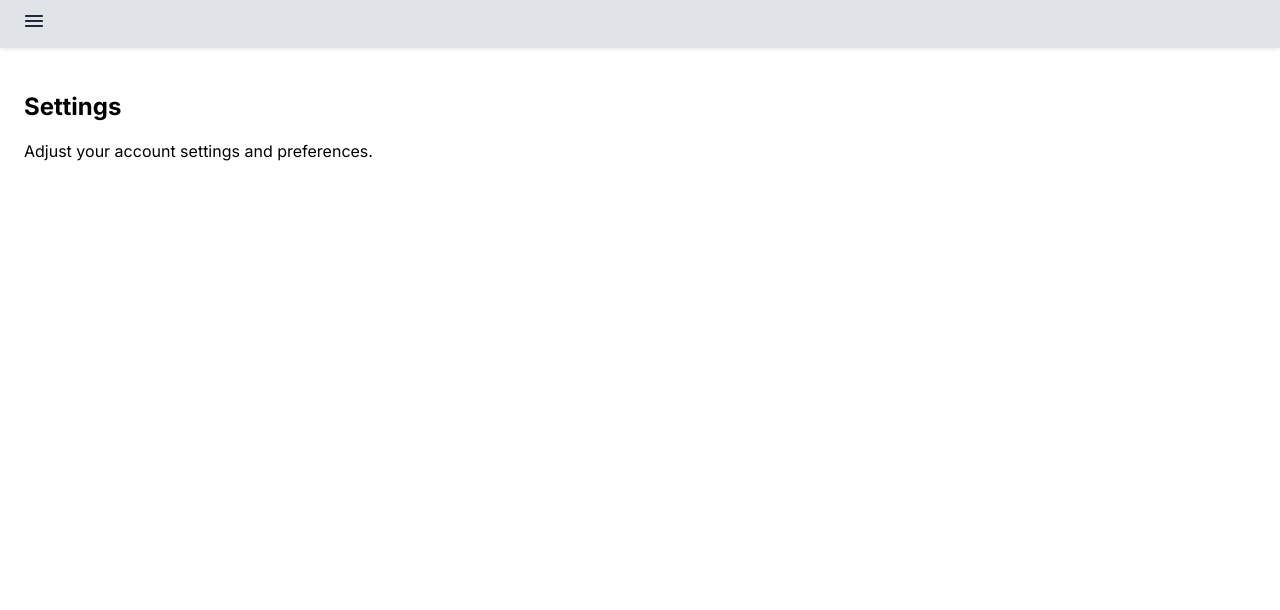
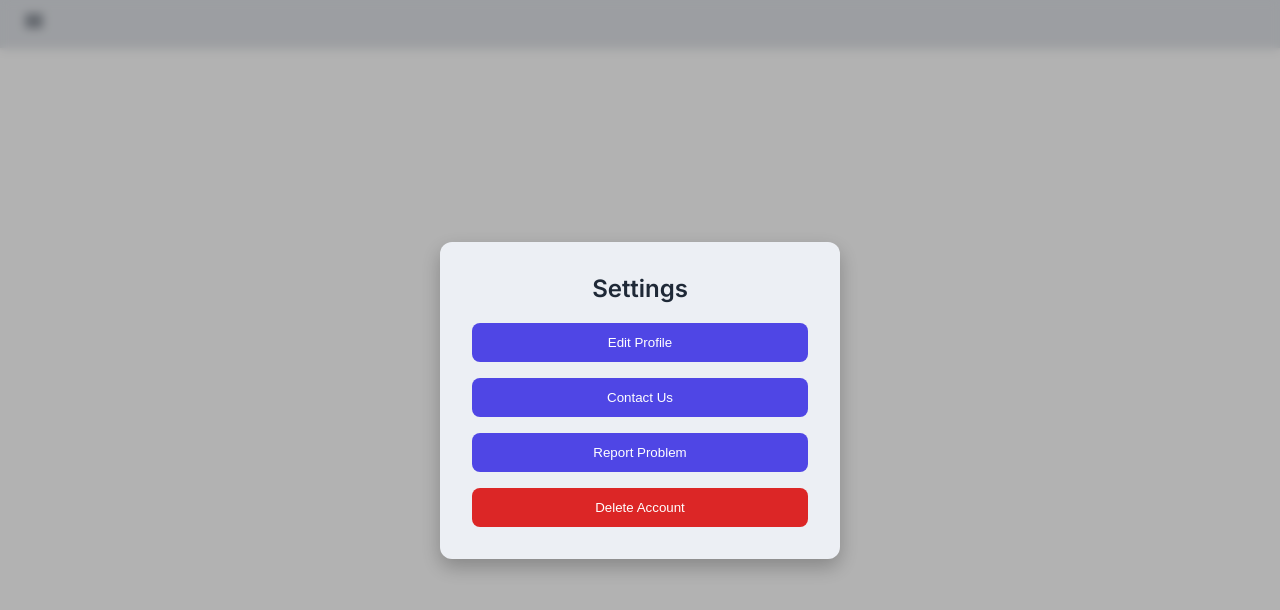
Before and after one commit to ansh-c0des/NoteClub, a React (Create React App) app in the folder client/noteclub-frontend/: page /dashboard/settings in a window 1280 px wide. Shown: the top 610 px of the page. Built offline with nearby package versions, Linux system fonts and the light colour scheme; sample sign-in values are in the browser's storage.

Commit message:
Settings UI

```diff
--- /dev/null
+++ b/client/noteclub-frontend/src/Pages/Settings.css
@@ -0,0 +1,70 @@
+/* Full-page overlay with blur */
+.settings-overlay {
+    position: fixed;
+    top: 0; left: 0; right: 0; bottom: 0;
+    background-color: rgba(0, 0, 0, 0.3);
+    backdrop-filter: blur(5px);
+    display: flex;
+    justify-content: center;
+    align-items: center;
+    z-index: 999;
+}
+
+/* Card styling matches sidebar/nav bg */
+.settings-card {
+    background-color: var(--sidebar-bg);
+    color: var(--text-color);
+    border-radius: 0.75rem;
+    padding: 2rem;
+    width: 100%;
+    max-width: 400px;
+    box-shadow: 0 8px 20px rgba(0, 0, 0, 0.25);
+    display: flex;
+    flex-direction: column;
+    gap: 1.25rem;
+    transition: background-color 0.3s ease, color 0.3s ease;
+}
+
+/* Title styling same as sidebar/nav text */
+.settings-title {
+    font-size: 1.5rem;
+    font-weight: 600;
+    margin: 0;
+    color: var(--text-color);
+    text-align: center;
+}
+
+/* Buttons list */
+.settings-options {
+    display: flex;
+    flex-direction: column;
+    gap: 1rem;
+}
+
+/* General buttons styled consistently */
+.settings-btn {
+    padding: 0.75rem 1rem;
+    background-color: var(--primary-color);
+    color: white;
+    font-weight: 500;
+    border: none;
+    border-radius: 0.5rem;
+    cursor: pointer;
+    transition: background-color 0.2s ease, transform 0.1s ease;
+}
+
+.settings-btn:hover {
+    background-color: var(--sidebar-hover-bg);
+    color: var(--text-color);
+    transform: translateY(-2px);
+}
+
+
+/* Delete button in red */
+.settings-btn.delete {
+    background-color: #dc2626;
+}
+
+.settings-btn.delete:hover {
+    background-color: #b91c1c;
+}
--- a/client/noteclub-frontend/src/Pages/Settings.js
+++ b/client/noteclub-frontend/src/Pages/Settings.js
@@ -1,13 +1,18 @@
 import React from 'react';
+import './Settings.css';
 
-function Settings() {
+export default function Settings() {
     return (
-        <div className="p-6 bg-white dark:bg-gray-800 rounded-lg shadow-md">
-            <h2 className="text-3xl font-bold mb-4 text-blue-600 dark:text-blue-400">Settings</h2>
-            <p className="text-lg text-gray-700 dark:text-gray-300">Adjust your account settings and preferences.</p>
-            {/* Add settings options here */}
+        <div className="settings-overlay">
+            <div className="settings-card">
+                <h2 className="settings-title">Settings</h2>
+                <div className="settings-options">
+                    <button className="settings-btn">Edit Profile</button>
+                    <button className="settings-btn">Contact Us</button>
+                    <button className="settings-btn">Report Problem</button>
+                    <button className="settings-btn delete">Delete Account</button>
+                </div>
+            </div>
         </div>
     );
 }
-
-export default Settings;
```
